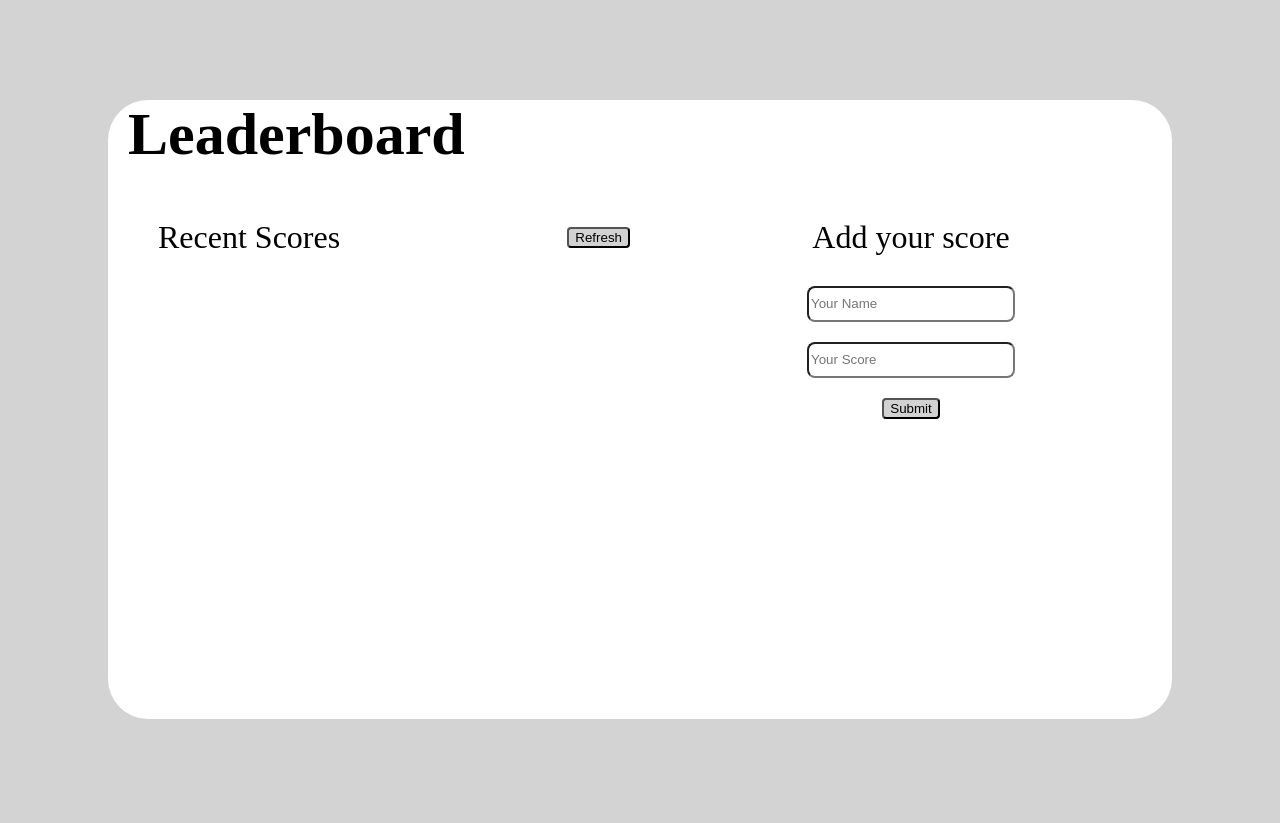
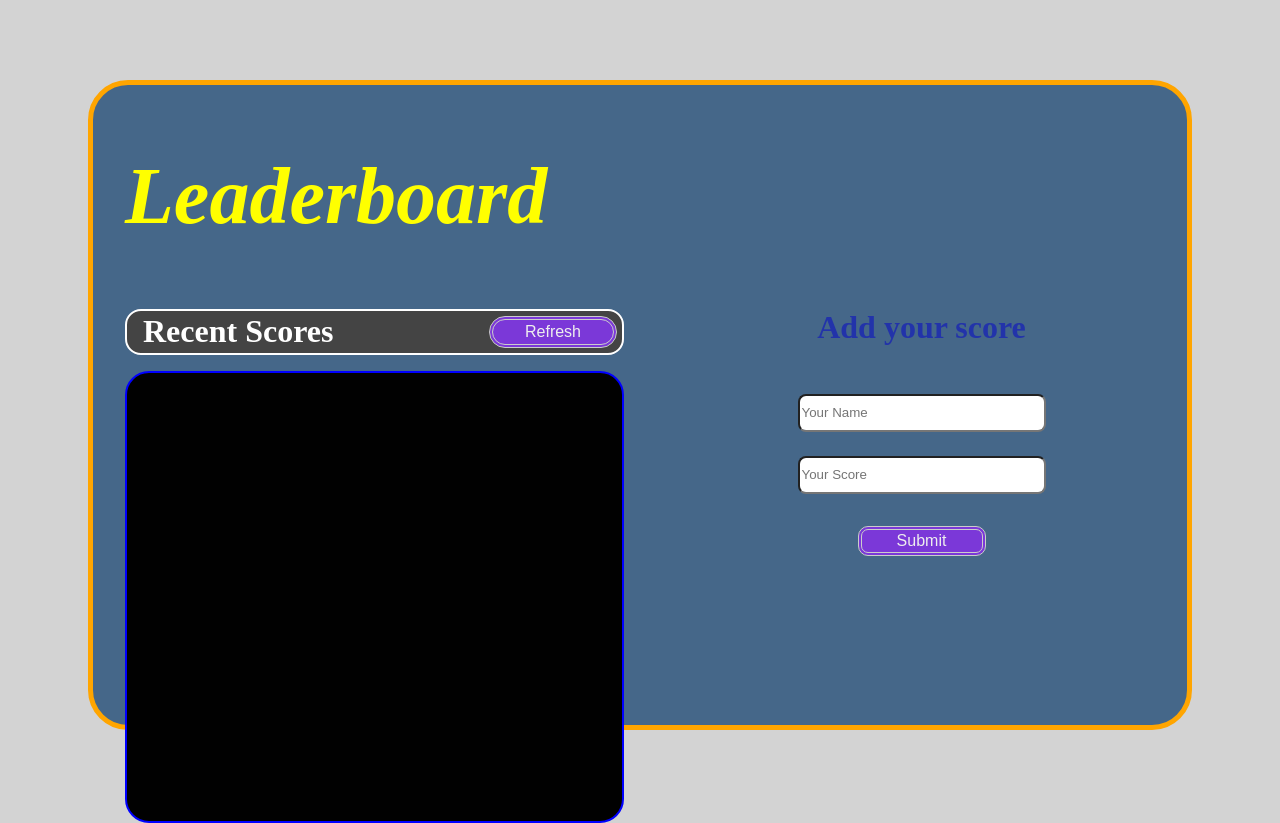
Before and after one commit to PRATAP-KUMAR/leaderboard, a website built with webpack: page dist/index.html in a window 1280 px wide. Before the commit the page ends 800 px from the top, so only its background shows below. Built offline with Linux system fonts and the light colour scheme; no server answers.

Commit message:
UPDATE STYLING

```diff
--- a/src/style.css
+++ b/src/style.css
@@ -3,93 +3,151 @@ body {
 }
 
 .box {
-  margin: 100px 100px auto 100px;
+  margin: 5rem 5rem 1rem 5rem;
   border-radius: 40px;
-  background-color: #fff;
-  border: 5px #d1d1d1 solid;
+  background-color: #456789;
+  border: 5px orange solid;
+  height: 80vh;
 }
 
 h2 {
-  margin-left: 20px;
-  color: #000;
-  font-size: 60px;
+  margin-left: 2rem;
+  color: #ff0;
+  font-style: italic;
+  font-size: 5rem;
 }
 
 .columnbox {
   display: flex;
-  gap: 20px;
+  gap: 2rem;
 }
 
 .column1 {
   flex: 0.5;
-  height: 500px;
+  height: 5rem;
 }
 
 .column2 {
   display: flex;
   flex-direction: column;
   flex: 0.5;
-  height: 500px;
-  gap: 30px;
+  height: 5rem;
+  gap: 3rem;
 }
 
 .row {
-  margin-left: 50px;
+  margin-left: 2rem;
+  padding-left: 1rem;
   display: flex;
   justify-content: space-between;
   align-items: center;
+  border: 2px solid #fff;
+  border-radius: 1rem;
+  background-color: #444;
 }
 
 .row > button {
-  background-color: #d2d2d2;
-  border-radius: 4px;
+  display: inline-block;
+  background-color: #7b38d8;
+  border-radius: 1rem;
+  border: 4px double #ccc;
+  color: #eee;
+  text-align: center;
+  font-size: 1rem;
+  padding: 0.2rem;
+  width: 8rem;
+  -webkit-transition: all 0.5s;
+  -moz-transition: all 0.5s;
+  -o-transition: all 0.5s;
+  transition: all 0.5s;
+  cursor: pointer;
+  margin: 5px;
+}
+
+.row > button:hover {
+  background-color: orange;
+  transform: rotate(-2deg);
+}
+
+.row > button:active {
+  background-color: cyan;
+  transform: rotate(2deg);
 }
 
 .recentscore {
-  font-size: 32px;
+  font-size: 2rem;
+  font-weight: bold;
+  color: #fff;
 }
 
 .addscore {
   text-align: center;
-  font-size: 32px;
+  font-size: 2rem;
+  font-weight: bold;
+  color: #23a;
 }
 
 #form {
   display: flex;
   flex-direction: column;
-  gap: 20px;
+  gap: 1.5rem;
   align-items: center;
 }
 
 #form > input {
-  width: 200px;
-  height: 30px;
+  width: 15rem;
+  height: 2rem;
   border-radius: 8px;
 }
 
 #form > button {
-  margin: 0 auto;
-  background-color: #d2d2d2;
-  border-radius: 4px;
+  display: inline-block;
+  background-color: #7b38d8;
+  border-radius: 10px;
+  border: 4px double #ccc;
+  color: #eee;
+  text-align: center;
+  font-size: 1rem;
+  padding: 2px;
+  width: 8rem;
+  -webkit-transition: all 0.5s;
+  -moz-transition: all 0.5s;
+  -o-transition: all 0.5s;
+  transition: all 0.5s;
+  cursor: pointer;
+  margin: 0.5rem;
+}
+
+#form > button:hover {
+  background-color: orange;
+  transform: rotate(2deg);
+}
+
+#form > button:active {
+  background-color: cyan;
+  transform: rotate(-2deg);
 }
 
 .container {
-  margin-left: 50px;
-  background-color: #e8fcee;
-  border: 2px solid blue;
+  margin-left: 2rem;
+  margin-top: 1rem;
+  background-color: #010101;
+  border: 2px solid #00f;
   border-radius: 24px;
   overflow-y: scroll;
-  height: 450px;
+  height: 28rem;
 }
 
 .namescore {
   margin: 20px;
   font-size: 30px;
   height: auto;
+  color: blue;
 }
 
 .namescore:nth-child(even) {
   padding-right: 0;
   font-size: 30px;
-  background-color: #d3d3d3;
+  background-color: #00f;
+  color: #000;
 }
```
Also changed, not shown: dist/bundle.js.
